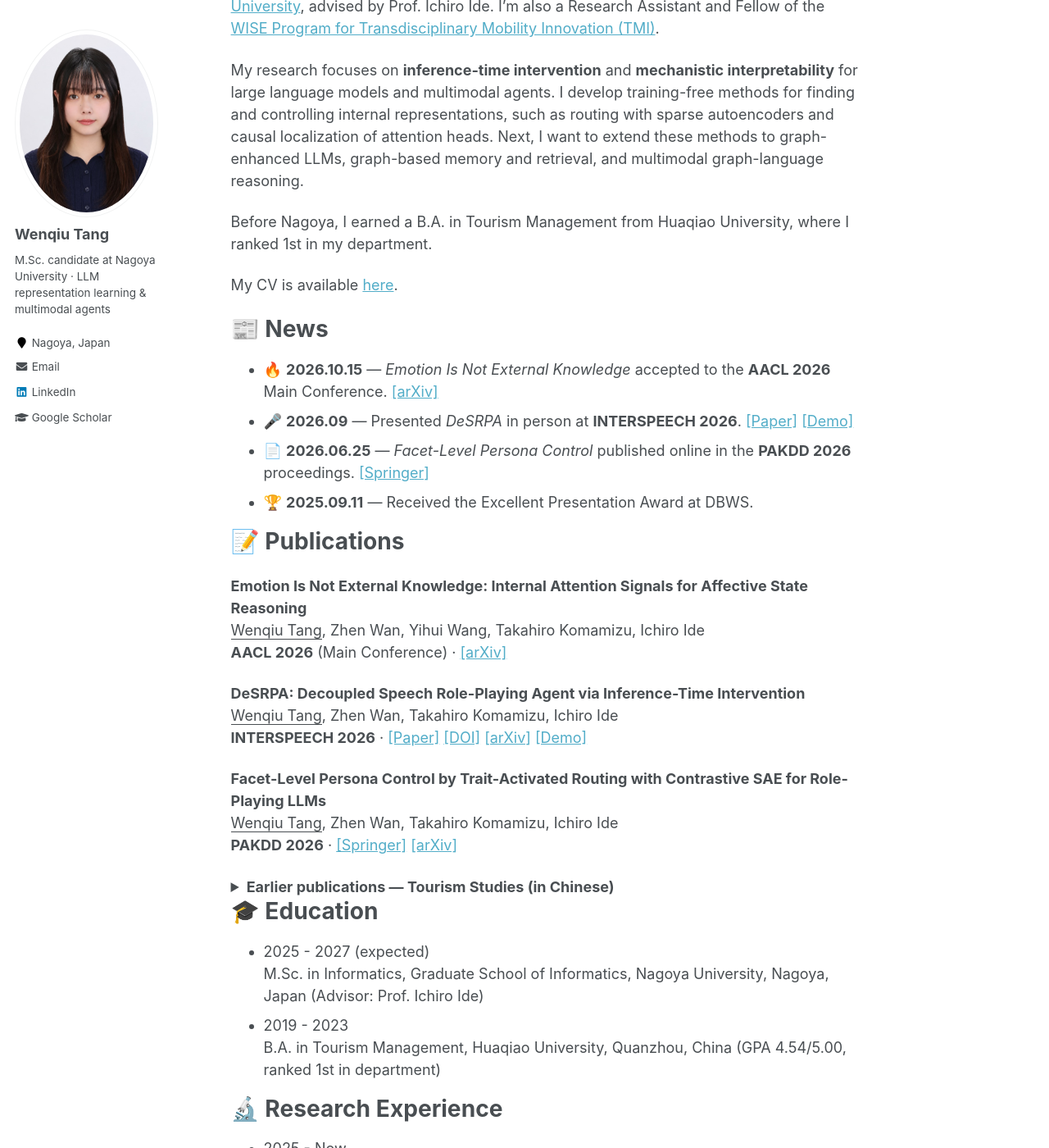
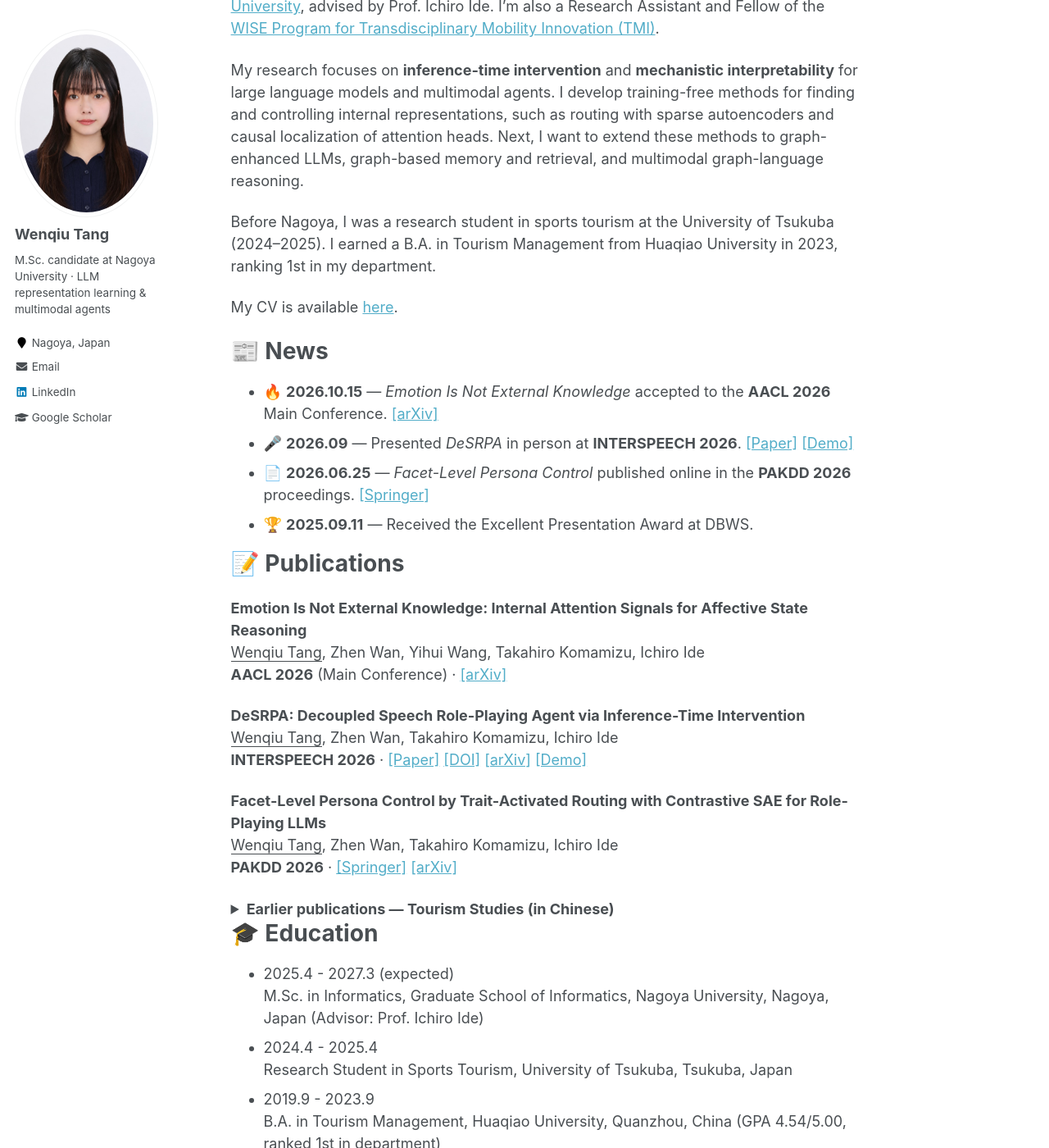
Before and after one commit to lunat5078/lunat5078.github.io, a Jekyll site: the page built from _pages/about.md, in a window 1280 px wide and 1400 px high, scrolled down 193 px. Shown: the whole window at 82% size. Built offline with Jekyll 4.4.1, drawn with Linux system fonts in a browser that asks for light colours.

Commit message:
Clarify education dates and add Tsukuba research student period
Co-Authored-By: Claude Opus 5.5 (1M context) <noreply@anthropic.com>

```diff
--- a/_pages/about.md
+++ b/_pages/about.md
@@ -12,7 +12,7 @@ I'm an M.Sc. student in Informatics at the Graduate School of Informatics, [Nago
 
 My research focuses on **inference-time intervention** and **mechanistic interpretability** for large language models and multimodal agents. I develop training-free methods for finding and controlling internal representations, such as routing with sparse autoencoders and causal localization of attention heads. Next, I want to extend these methods to graph-enhanced LLMs, graph-based memory and retrieval, and multimodal graph-language reasoning.
 
-Before Nagoya, I earned a B.A. in Tourism Management from Huaqiao University, where I ranked 1st in my department.
+Before Nagoya, I was a research student in sports tourism at the University of Tsukuba (2024–2025). I earned a B.A. in Tourism Management from Huaqiao University in 2023, ranking 1st in my department.
 
 My CV is available [here](/files/Wenqiu_Tang_CV.pdf).
 
--- a/_pages/education.md
+++ b/_pages/education.md
@@ -1,4 +1,6 @@
-* 2025 - 2027 (expected)
+* 2025.4 - 2027.3 (expected)
   M.Sc. in Informatics, Graduate School of Informatics, Nagoya University, Nagoya, Japan (Advisor: Prof. Ichiro Ide)
-* 2019 - 2023
+* 2024.4 - 2025.4
+  Research Student in Sports Tourism, University of Tsukuba, Tsukuba, Japan
+* 2019.9 - 2023.9
   B.A. in Tourism Management, Huaqiao University, Quanzhou, China (GPA 4.54/5.00, ranked 1st in department)
```
